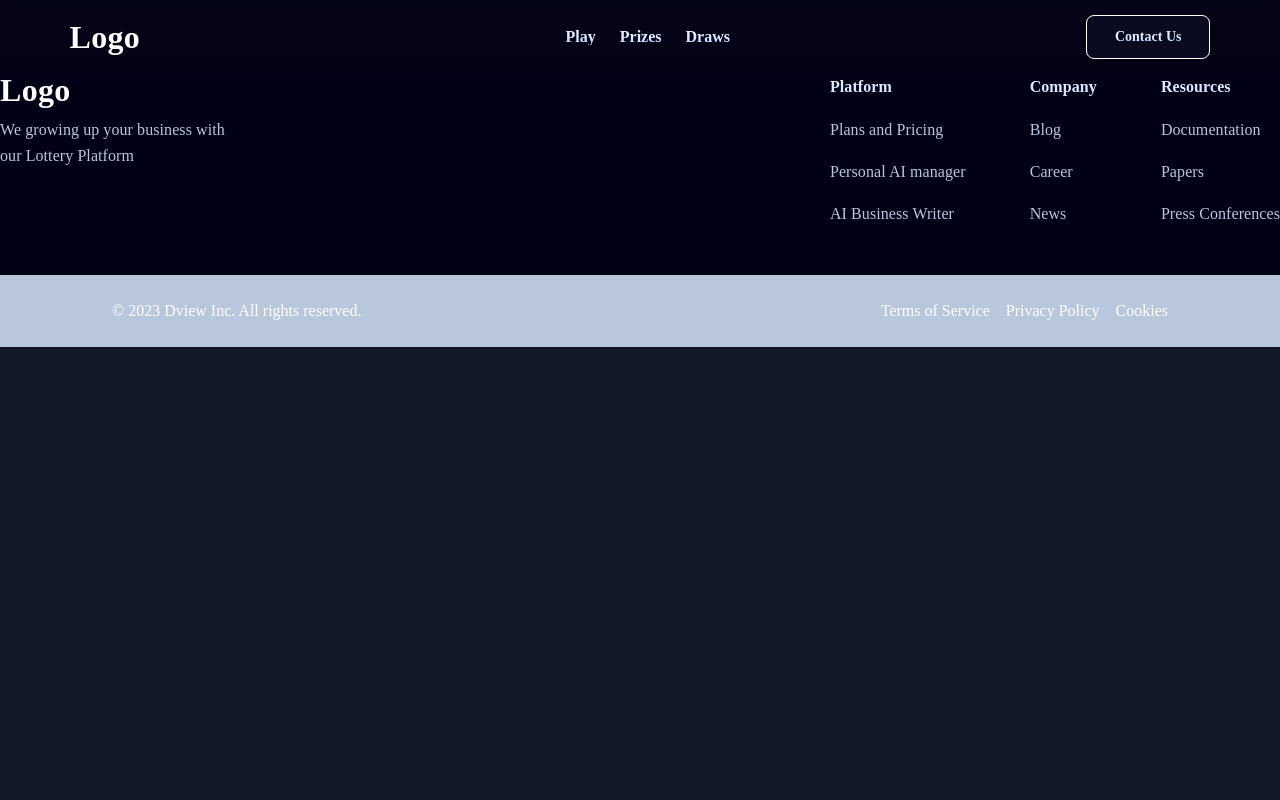
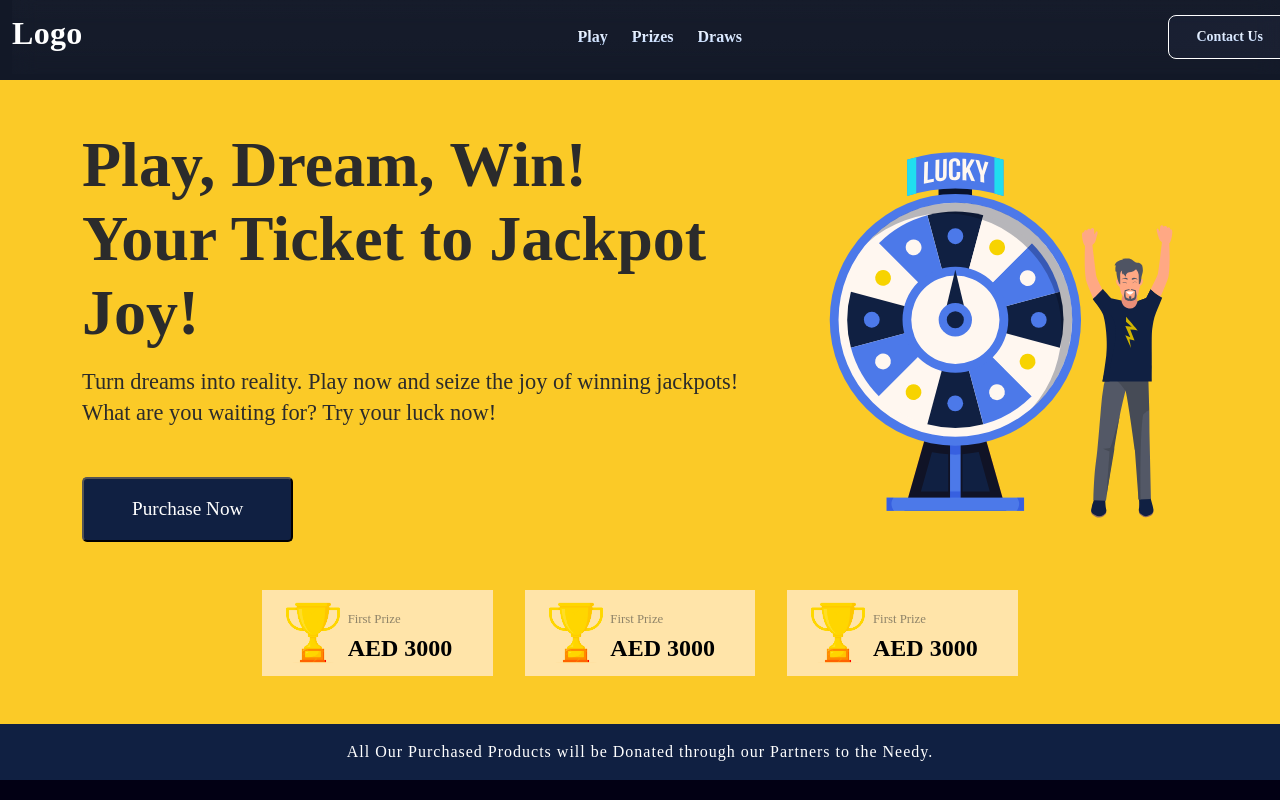
Before and after one commit to Flakee98/getlucky, a React (Create React App) app: page /home in a window 1280 px wide. Shown: the top 800 px of the page. Built offline with nearby package versions, Linux system fonts and the light colour scheme.

Commit message:
home page

```diff
--- a/src/App.css
+++ b/src/App.css
@@ -114,13 +114,19 @@ body {
 
 /*****************************  Header  **************************************/
 
+.inner{
+  width: 80rem;
+  display: flex;
+  justify-content: space-between;
+}
+
 .header {
   display: flex;
   padding: 15px 0px;
   width: 100%;
   justify-content: center;
-  align-items: center;
-  gap: 356px;
+  /* align-items: center; */
+  /* gap: 356px; */
   background: linear-gradient(
     180deg,
     rgba(255, 255, 255, 0.02) 0%,
@@ -738,3 +744,96 @@ a{
 .css-qbdosj-Input{
   color: #020014 !important;
 }
+
+.home__banner{
+  margin-top: 5rem;
+  min-height: 40vh;
+  background: #FBCA27;
+}
+
+.mainrow h1{
+  color: #2B2B2B;
+font-family: Instrument Sans;
+font-size: 4rem;
+
+/* font-style: normal; */
+font-weight: 900;
+line-height: normal;
+}
+
+.mainrow p{
+  color: #2B2B2B;
+font-family: Instrument Sans;
+
+font-size: 1.4rem;
+font-style: normal;
+font-weight: 400;
+line-height: normal;
+line-height: 1.4;
+/* opacity: 0.8; */
+}
+
+button{
+  background: #102042;
+font-family: Instrument Sans;
+  color: white;
+  font-size: 1.2rem;
+  margin-top: 2rem;
+  border-radius: 5px;
+}
+
+.abc{
+  gap: 0;
+  margin: 0;
+  margin-top: 0.5rem;
+  width: fit-content;
+}
+
+.abc span {
+  opacity: 0.5;
+  font-size: 0.8rem;
+}
+
+.abc p{
+  font-size: 1.5rem;
+  font-weight: 600;
+  margin: 0;
+  color: #000;
+
+  width: fit-content !important;
+
+}
+
+.bannerimg{
+  width: 30rem;
+  height: auto;
+}
+
+
+
+.prize-box{
+  background: #FFE4A9;
+  margin: 0rem 1rem;
+
+}
+
+
+.prize-box img{
+  width: 80%;
+  mix-blend-mode: color-burn;
+  width: 70px;
+  height: auto;
+}
+
+.marquee{
+  background-color: #102042;
+}
+
+.marquee p{
+  letter-spacing: 1px;
+}
+
+.second{
+  background: #FFE4A9;
+
+}
--- a/src/App.js
+++ b/src/App.js
@@ -10,6 +10,8 @@ import PastDrawResult from './Components/Pages/PastDrawResult';
 import PastDrawShows from './Components/Pages/PastDrawShows';
 import Winners from './Components/Pages/Winners';
 import Otppage from './Components/Pages/Otppage';
+import Home from './Components/Pages/Home';
+
 
 
 
@@ -25,6 +27,7 @@ function App() {
       <Route path="/pastdrawshows" element={<PastDrawShows/>} />
       <Route path="/winners" element={<Winners/>} />
       <Route path="/signupotp" element={<Otppage/>} />
+      <Route path="/home" element={<Home/>} />
 
 
 
--- a/src/Components/Header.jsx
+++ b/src/Components/Header.jsx
@@ -1,8 +1,9 @@
 import React, { useEffect, useState } from "react";
 import "../App.css";
 import { Link } from "react-router-dom";
-import Dropdown from 'react-bootstrap/Dropdown';
-import DropdownButton from 'react-bootstrap/DropdownButton';
+import Dropdown from "react-bootstrap/Dropdown";
+import DropdownButton from "react-bootstrap/DropdownButton";
+import { Container } from "react-bootstrap";
 const Header = () => {
   const [show, setShow] = useState(false);
   const controlNavbar = () => {
@@ -28,7 +29,6 @@ const Header = () => {
     window.addEventListener("scroll", function (e) {
       currentScrollPosition = window.pageYOffset;
 
-
       if (previousScrollPosition - currentScrollPosition < 0) {
         setShow(false);
       } else if (previousScrollPosition - currentScrollPosition > 0) {
@@ -42,57 +42,49 @@ const Header = () => {
   return (
     <>
       <div className="display__desktop">
-        <div className="header">
-          <div className="logo">
-            <Link to="/">
+        <Container fluid className="blurbg">
 
 
-            Logo
 
-            </Link>
+          <div className="header">
+            <div className="inner">
+              <div className="logo">
+              <Link to="/">Logo</Link>
             </div>
             <div className="nav">
               <a href="/">Play </a>
 
-
               <a href="/about">Prizes</a>
-
 
               <a href="/contact">Draws</a>
             </div>
-          {/* <Dropdown>
-      <Dropdown.Toggle variant="success" id="dropdown-custom-components">
-        Dropdown Button
-      </Dropdown.Toggle>
 
-      <Dropdown.Menu>
-        <Dropdown.Item href="#/action-1">Action</Dropdown.Item>
-        <Dropdown.Item href="#/action-2">Another action</Dropdown.Item>
-        <Dropdown.Item href="#/action-3">Something else</Dropdown.Item>
-      </Dropdown.Menu>
-    </Dropdown> */}
             <div className="connect">
               <a href="/connect">Contact Us</a>
             </div>
-        </div>{" "}
+            </div>
+
+          </div>
+        </Container>
       </div>
       <div className="display__mobile ">
         <div className="top__mobile">
           <div className="mobile__header">
             <div className="logo">Logo</div>
             <div className="hamburger__mob">
-          <a href="#primary" className={`menu-link ${menuActive ? 'active' : ''}`} onClick={handleMenuClick}>
+              <a
+                href="#primary"
+                className={`menu-link ${menuActive ? "active" : ""}`}
+                onClick={handleMenuClick}
+              >
                 <span className="line line-1"></span>
                 <span className="line line-2"></span>
                 <span className="line line-3"></span>
               </a>
             </div>
           </div>
-        {
-          menuActive && (
-            <div
-        className={menuActive ? 'header__navs' : ''}
-        >
+          {menuActive && (
+            <div className={menuActive ? "header__navs" : ""}>
               <div className="navs">
                 <a href="a">Play</a>
               </div>
@@ -113,11 +105,8 @@ const Header = () => {
                 </button>
               </div>
             </div>
-          )
-        }
+          )}
         </div>
-
-
       </div>
     </>
   );
--- /dev/null
+++ b/src/Components/Pages/Home.jsx
@@ -0,0 +1,110 @@
+import React from "react";
+import { Col, Container, Row } from "react-bootstrap";
+import Prize from "../../Assets/Prize.png";
+import Banner from "../../Assets/boy-won-lottery-while-playing-wheel-of-fortune.svg";
+
+const Home = () => {
+  return (
+    <div>
+      <Container fluid className="home__banner">
+        <Container className="py-5">
+          <Row className="mainrow">
+            <Col md={8} xs={12}>
+              <h1>
+                Play, Dream, Win!
+                <br />
+                Your Ticket to Jackpot Joy!
+              </h1>
+              <p className="mt-3">
+                Turn dreams into reality. Play now and seize the joy of winning
+                jackpots!
+                <br />
+                What are you waiting for? Try your luck now!
+              </p>
+
+              <button className="p-3 px-5">Purchase Now</button>
+            </Col>
+            <Col xs={4}
+                className="d-flex justify-content-end"
+            >
+              <img src={Banner} className="bannerimg" alt="" />
+            </Col>
+          </Row>
+          {/* <Row>
+                    <Col md={4} xs={12}>
+                        <div className="abc">
+                            <span>
+                                Last Draw
+                            </span>
+                            <p>
+                                0000
+                            </p>
+                        </div>
+                  </Col>
+
+                </Row> */}
+
+          <div className="w-100 d-flex justify-content-center mt-5">
+            <div className="d-flex">
+              <div className="prize-box">
+                <Row className="pe-2 ps-3 p-2">
+                  <Col xs={3} className="pe-2">
+                    <img src={Prize} alt="" />
+                  </Col>
+                  <Col className="ps-4">
+                    <div className="abc">
+                      <span>First Prize</span>
+                      <p>AED 3000</p>
+                    </div>
+                  </Col>
+                </Row>
+              </div>
+              <div className="prize-box">
+                <Row className="pe-2 ps-3 p-2">
+                  <Col xs={3} className="pe-2">
+                    <img src={Prize} alt="" />
+                  </Col>
+                  <Col className="ps-4">
+                    <div className="abc">
+                      <span>First Prize</span>
+                      <p>AED 3000</p>
+                    </div>
+                  </Col>
+                </Row>
+              </div>
+              <div className="prize-box">
+                <Row className="pe-2 ps-3 p-2">
+                  <Col xs={3} className="pe-2">
+                    <img src={Prize} alt="" />
+                  </Col>
+                  <Col className="ps-4">
+                    <div className="abc">
+                      <span>First Prize</span>
+                      <p>AED 3000</p>
+                    </div>
+                  </Col>
+                </Row>
+              </div>
+            </div>
+          </div>
+        </Container>
+      </Container>
+      <Container fluid className="marquee ">
+        <Container className="d-flex justify-content-center">
+             <p className="mt-3">
+                All  Our  Purchased  Products  will  be  Donated  through  our  Partners  to  the  Needy.
+                </p>
+        </Container>
+
+      </Container>
+      <Container fluid className="second ">
+        <Container className="">
+
+        </Container>
+
+      </Container>
+    </div>
+  );
+};
+
+export default Home;
```
Also changed, not shown: src/Assets/Prize.png (added), src/Assets/boy-won-lottery-while-playing-wheel-of-fortune.svg (added). Lines whose indentation alone changed are shown as unchanged.
